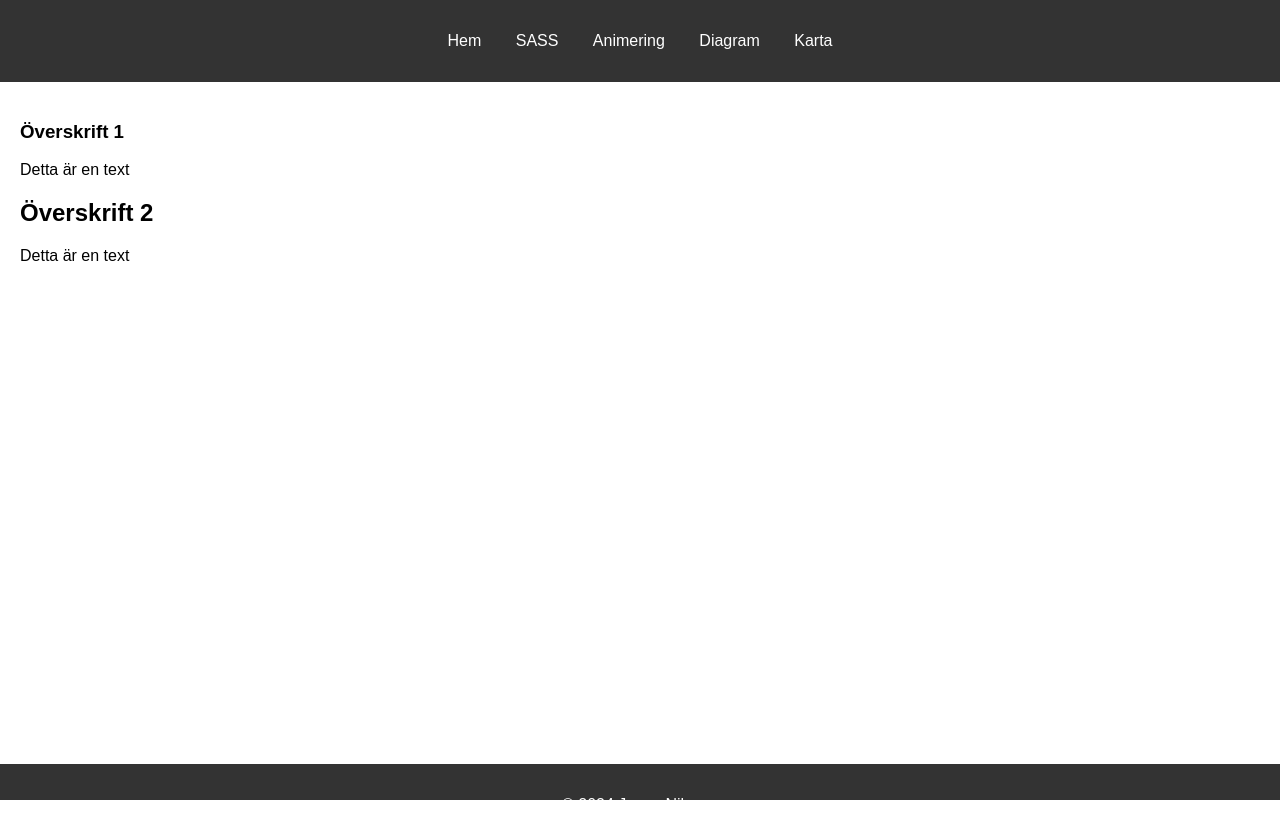
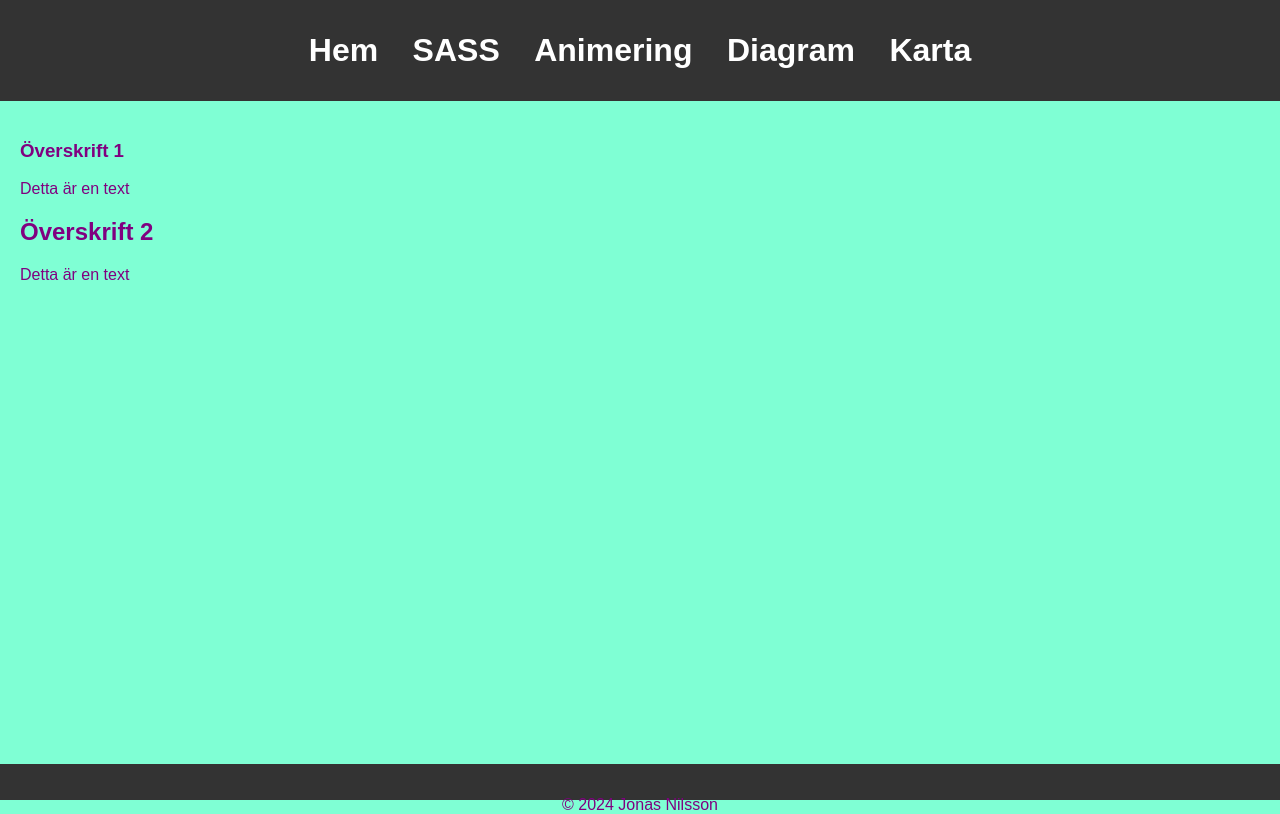
Before and after one commit to Fa-collab1/DT211G-3b, a website built with Parcel: page src/index.html in a window 1280 px wide. Built offline with nearby package versions, Linux system fonts and the light colour scheme.

Commit message:
Darkmodefunktionalitet

```diff
--- a/package.json
+++ b/package.json
@@ -4,13 +4,15 @@
   "description": "",
   "main": "index.js",
   "scripts": {
-    "start":"parcel src/index.html",
+    "start": "parcel src/index.html",
     "test": "echo \"Error: no test specified\" && exit 1"
   },
   "keywords": [],
   "author": "",
   "license": "ISC",
   "devDependencies": {
-    "parcel": "^2.11.0"
+    "@parcel/transformer-sass": "^2.11.0",
+    "parcel": "^2.11.0",
+    "sass": "^1.70.0"
   }
 }
--- /dev/null
+++ b/src/css/style.scss
@@ -0,0 +1,74 @@
+
+:root
+{
+    --primary-color: #333;
+    --secondary-color: #fff;
+    --text-color: purple;
+    background-color: aquamarine;
+}
+
+@media (prefers-color-scheme: dark) {
+    * {
+        --primary-color: lightblue;
+        --secondary-color: #333;
+        --text-color:lightgreen;
+        background-color: #333;
+    }
+}
+
+* {
+    box-sizing: border-box;
+    color: var(--text-color);
+}
+
+body {
+    font-family: Arial, sans-serif;
+    margin: 0;
+    padding: 0;
+}
+
+.pagecontent {
+min-height: 95.5vh;
+}
+
+
+header, footer {
+    background-color:var(--primary-color);
+    text-align: center;
+    padding: 1em;
+}
+
+footer {
+    max-height: 4.5vh;
+}
+
+nav ul {
+    background-color:var(--primary-color);
+    list-style-type: none;
+    padding: 0;
+}
+
+nav ul li {
+    display: inline;
+    margin: 0 15px;
+
+}
+
+nav ul li a {
+    background-color:var(--primary-color);
+    color: var(--secondary-color);
+    text-decoration: none;
+    font-size: 2em;
+    font-weight: bold;
+}
+
+main {
+    padding: 20px;
+}
+
+@media (max-width: 600px) {
+    nav ul li {
+        display: block;
+        margin: 10px 0;
+    }
+}
--- a/src/index.html
+++ b/src/index.html
@@ -4,7 +4,7 @@
     <meta charset="UTF-8">
     <meta name="viewport" content="width=device-width, initial-scale=1.0">
     <title>Responsiv Webbplats</title>
-    <link rel="stylesheet" href="css/style.css">
+    <link rel="stylesheet" href="css/style.scss">
 </head>
 <body>
     <section class="pagecontent">
```
Also changed, not shown: README.md, src/css/style.css (deleted).
